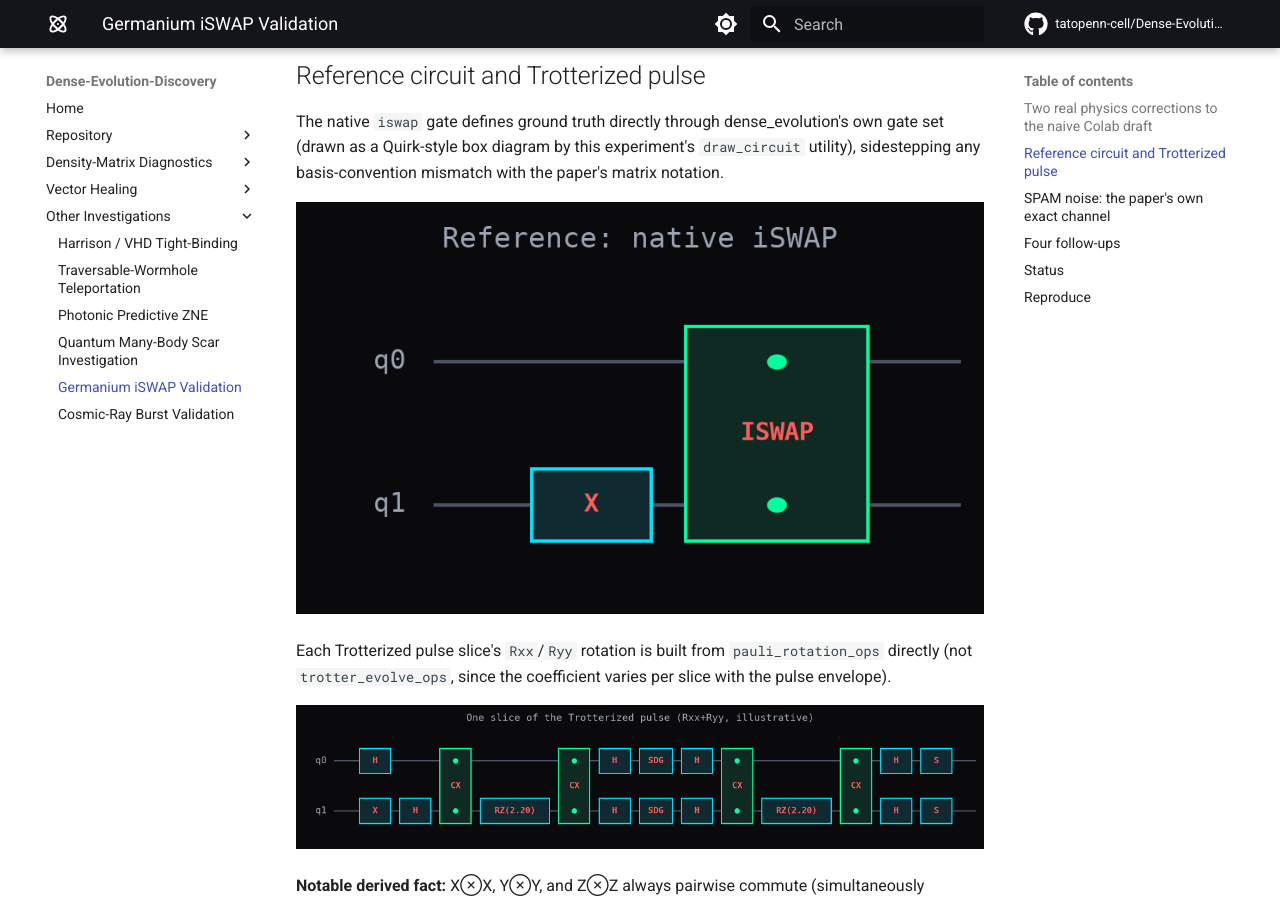
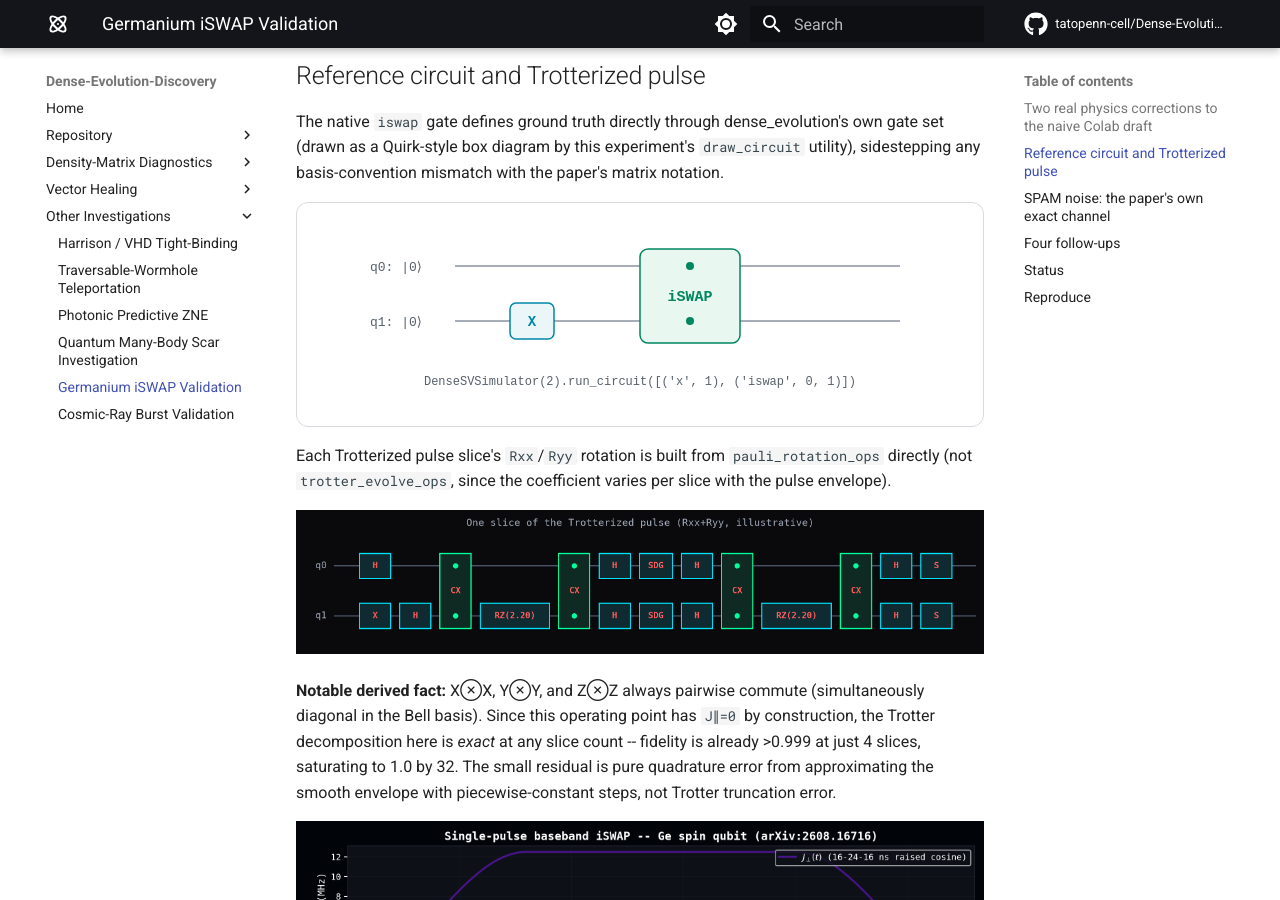
Before and after one commit to tatopenn-cell/Dense-Evolution-Discovery, an MkDocs documentation site: the page built from docs/germanium_iswap_validation.md, in a window 1280 px wide and 900 px high, scrolled down 795 px. Built offline with MkDocs 1.6.1 and Material for MkDocs 9.7.7, drawn with Linux system fonts in a browser that asks for light colours; comment, search, counter and statistics services are not loaded.

Commit message:
Swap the black reference-circuit image for the real SVG diagram

```diff
--- a/docs/germanium_iswap_validation.md
+++ b/docs/germanium_iswap_validation.md
@@ -15,7 +15,25 @@ A third bug (a factor-of-2 error in the peak-amplitude calibration, giving a 50%
 
 The native `iswap` gate defines ground truth directly through dense_evolution's own gate set (drawn as a Quirk-style box diagram by this experiment's `draw_circuit` utility), sidestepping any basis-convention mismatch with the paper's matrix notation.
 
-![Native iSWAP reference circuit](assets/germanium_iswap_validation/germanium_iswap_reference_circuit.png)
+<div style="background:#ffffff;border:1px solid #d7dbe0;border-radius:12px;padding:28px 24px 22px;overflow-x:auto">
+<svg viewBox="0 0 560 130" width="100%" style="max-width:560px;display:block;margin:0 auto">
+  <text x="10" y="40" font-family="IBM Plex Mono, monospace" font-size="13" fill="#57606a">q0: |0&#10217;</text>
+  <text x="10" y="95" font-family="IBM Plex Mono, monospace" font-size="13" fill="#57606a">q1: |0&#10217;</text>
+  <line x1="95" y1="35" x2="540" y2="35" stroke="#8891a0" stroke-width="1.5"/>
+  <line x1="95" y1="90" x2="540" y2="90" stroke="#8891a0" stroke-width="1.5"/>
+
+  <rect x="150" y="72" width="44" height="36" rx="6" fill="#eaf6f8" stroke="#0086a8" stroke-width="1.5"/>
+  <text x="172" y="95" text-anchor="middle" font-family="IBM Plex Mono, monospace" font-weight="600" font-size="14" fill="#0086a8">X</text>
+
+  <line x1="330" y1="35" x2="330" y2="90" stroke="#00875f" stroke-width="1.5"/>
+  <rect x="280" y="18" width="100" height="94" rx="8" fill="#e9f7f1" stroke="#00875f" stroke-width="1.5"/>
+  <text x="330" y="70" text-anchor="middle" font-family="IBM Plex Mono, monospace" font-weight="600" font-size="15" fill="#00875f">iSWAP</text>
+
+  <circle cx="330" cy="35" r="4" fill="#00875f"/>
+  <circle cx="330" cy="90" r="4" fill="#00875f"/>
+</svg>
+<p style="font-family:'IBM Plex Mono',monospace;font-size:12px;color:#57606a;text-align:center;margin-top:12px">DenseSVSimulator(2).run_circuit([('x', 1), ('iswap', 0, 1)])</p>
+</div>
 
 Each Trotterized pulse slice's `Rxx`/`Ryy` rotation is built from `pauli_rotation_ops` directly (not `trotter_evolve_ops`, since the coefficient varies per slice with the pulse envelope).
 
```
